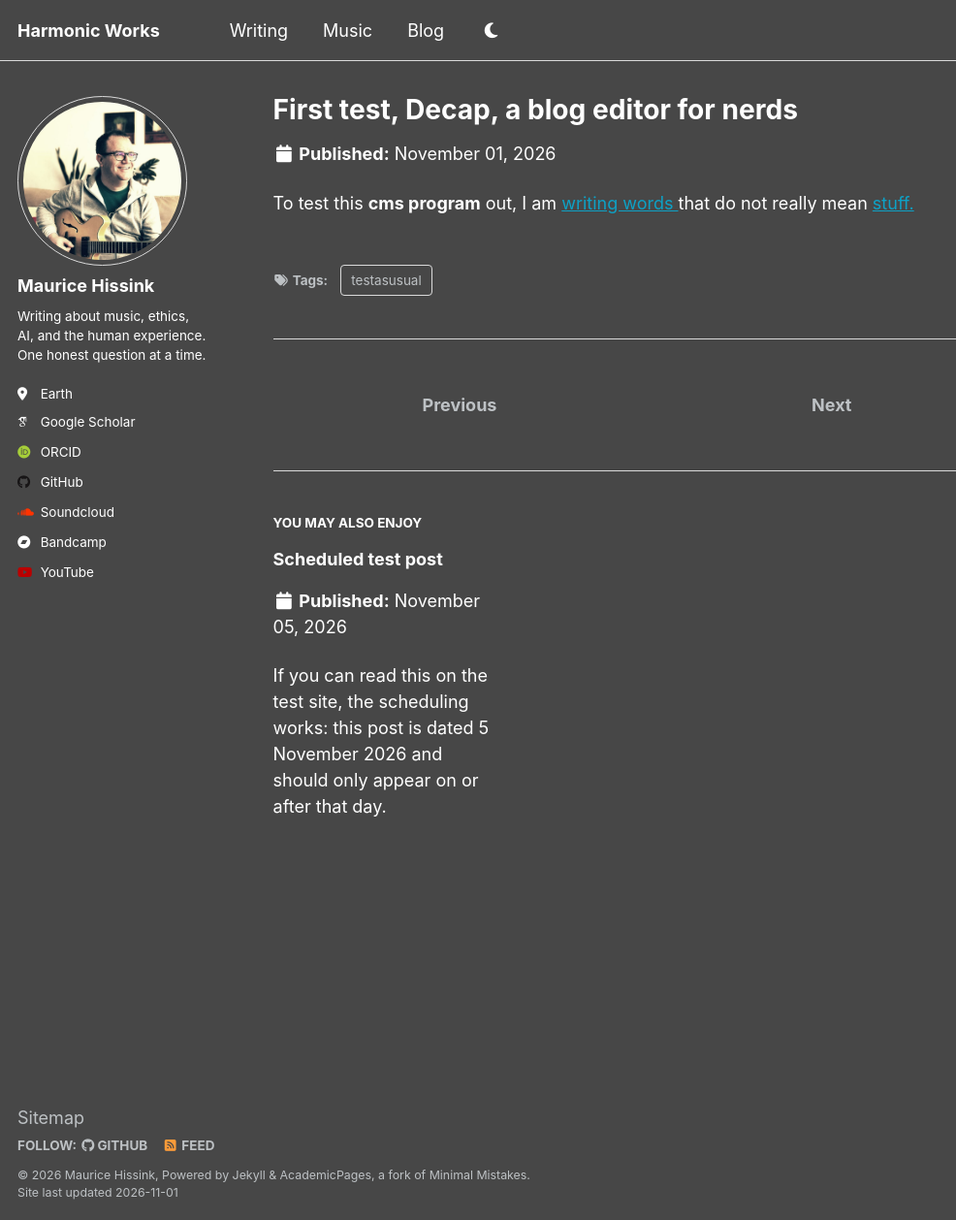
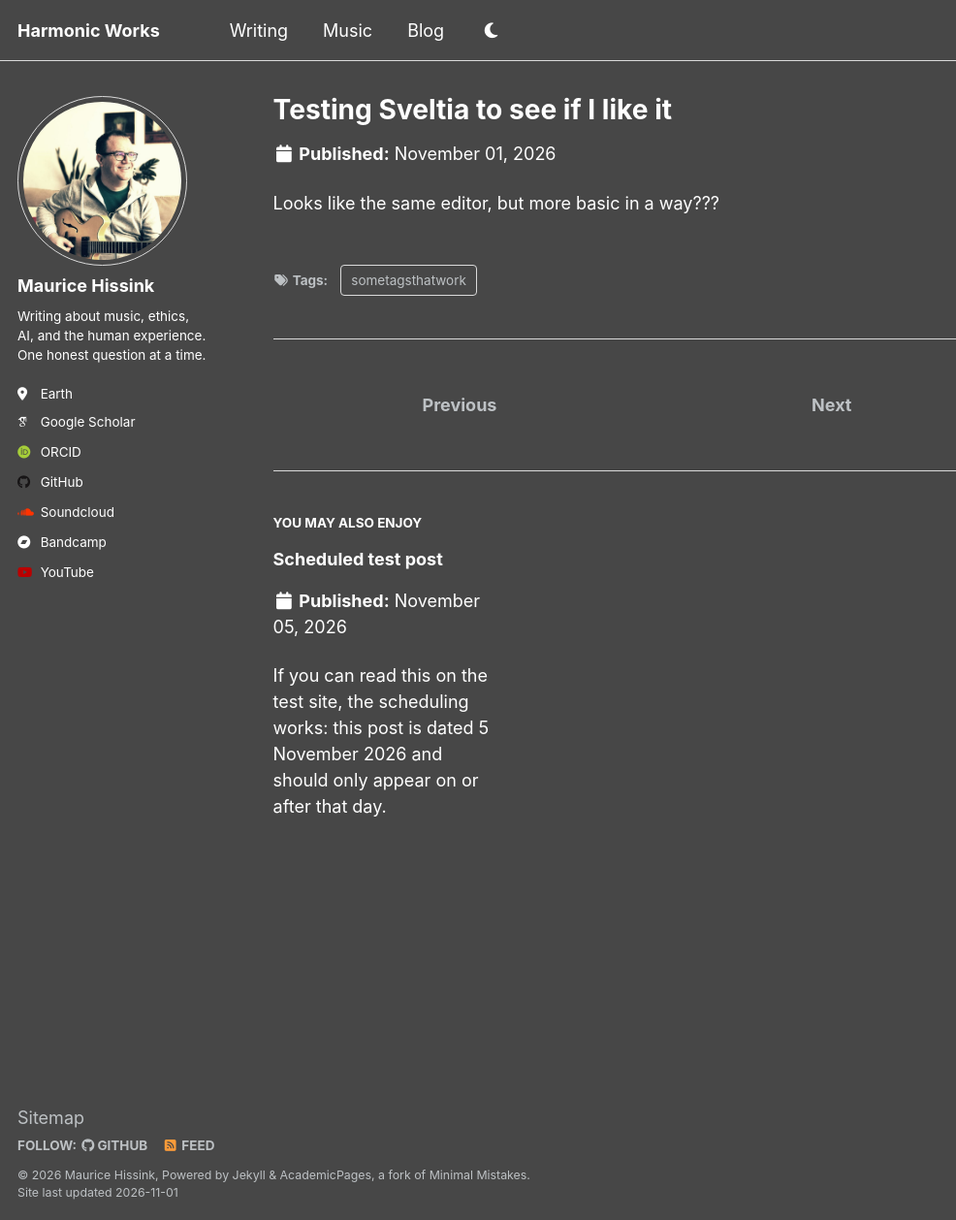
Before and after one commit to harmonicworks/cms-test, a Jekyll site: the page built from _posts/2026-11-01-hello-from-the-cms-test.md, in a window 1280 px wide and 1258 px high. Shown: the whole window at 97% size, without its empty margins (0-986 px from the left). Built offline with Jekyll 4.4.1, drawn with Linux system fonts in a browser that asks for light colours; some web fonts are replaced.

Commit message:
Update Blog post “2026-11-01-hello-from-the-cms-test”

```diff
--- a/_posts/2026-11-01-hello-from-the-cms-test.md
+++ b/_posts/2026-11-01-hello-from-the-cms-test.md
@@ -1,9 +1,10 @@
 ---
-title: First test, Decap, a blog editor for nerds
-description: Basically, trying out why or why not to love Decap
-date: 2026-11-01T16:15:00.000+01:00
+title: Testing Sveltia to see if I like it
+description: Whichever could go here
+date: 2026-11-01T16:25:00
 image: /cms-test/images/blog/screenshot-2026-10-15-at-17.14.36.png
 tags:
-  - testasusual
+  - sometagsthatwork
 ---
-To test this **cms program** out, I am [writing words ](www.google.com)that do not really mean [stuff.](https://google.com)
+
+Looks like the same editor, but more basic in a way???
```
